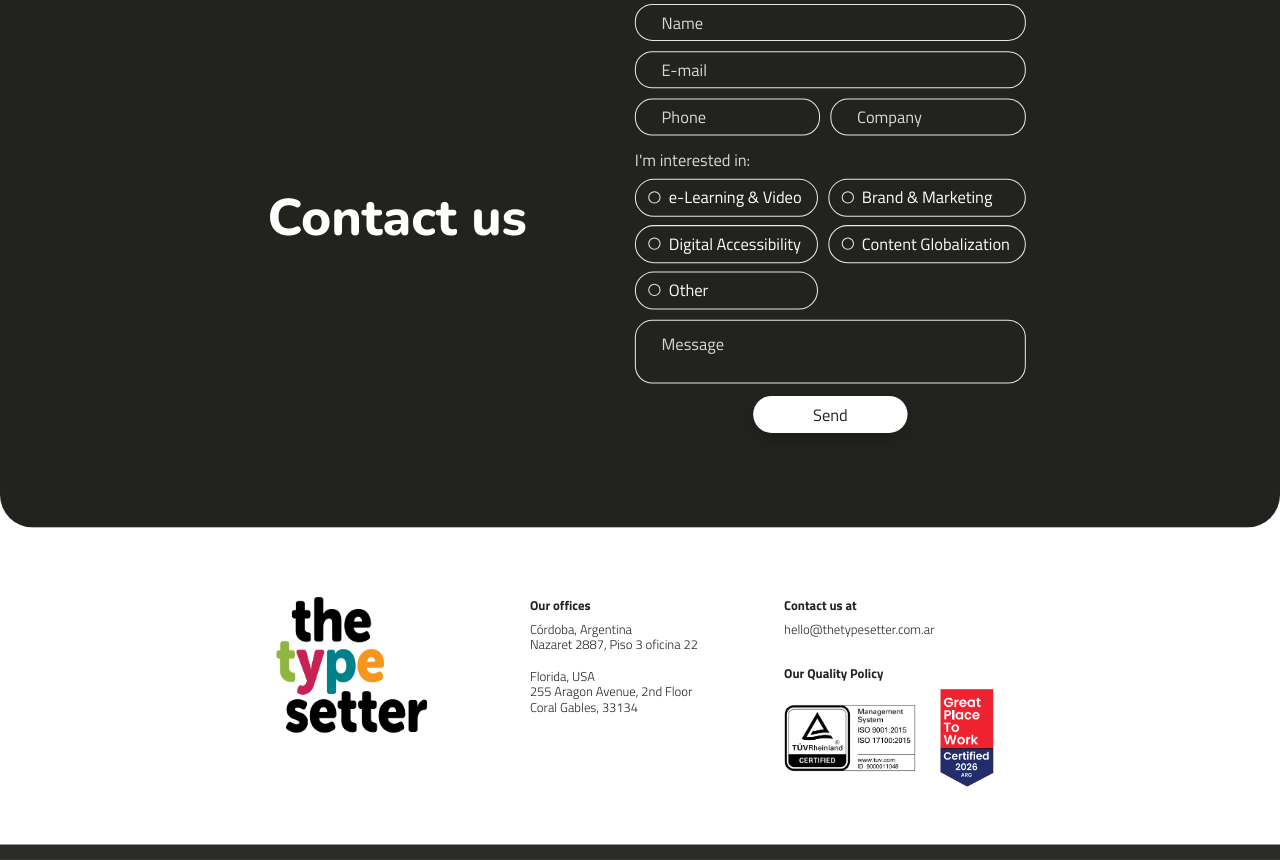
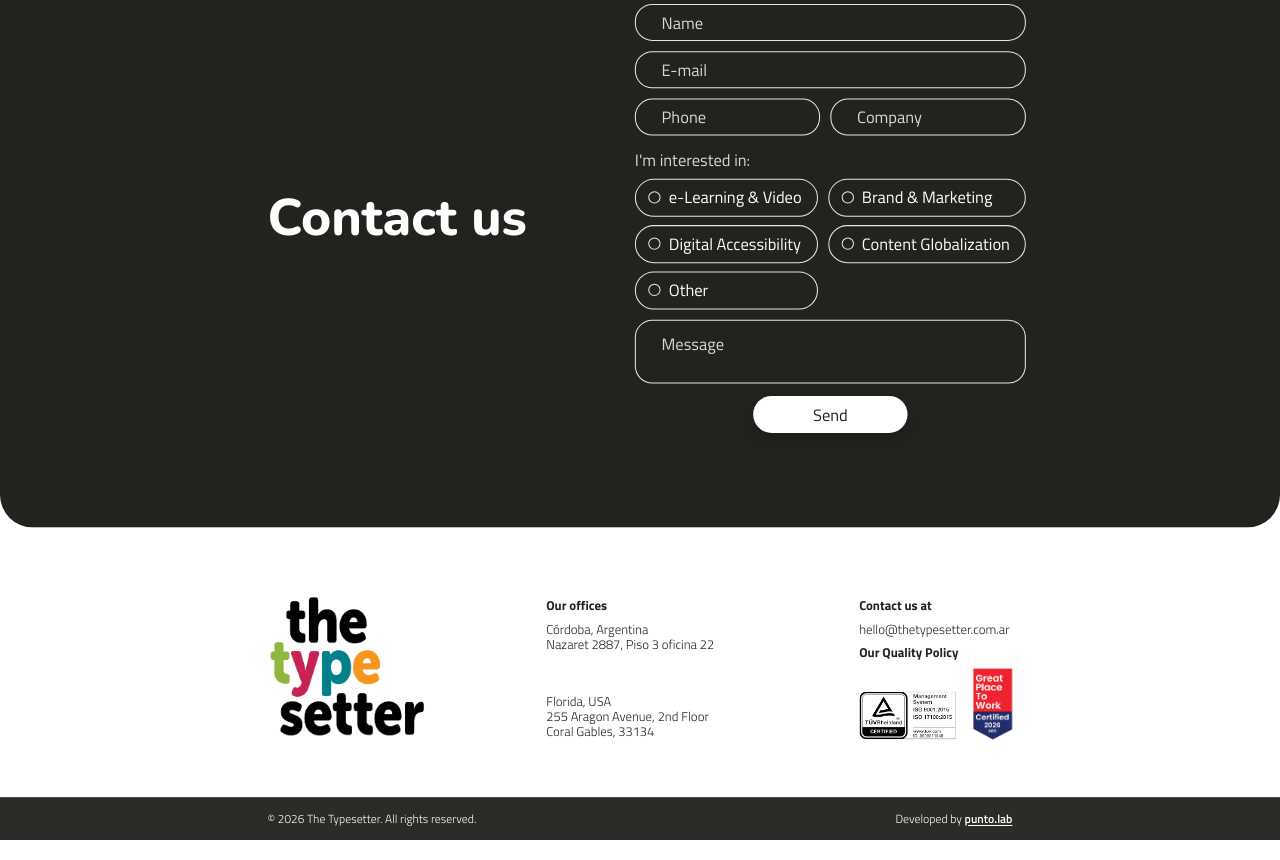
Before and after one commit to PedroGonzalez1212/typesetter_final, a plain HTML site: page index.html in a window 1280 px wide. Shown: the part 4223-5083 px from the top of the page. Drawn offline with Linux system fonts and the light colour scheme.

Commit message:
Footer: align logo/columns to shared height, spread across width, add copyright + developer credit
Co-Authored-By: Claude Sonnet 5.5 <noreply@anthropic.com>

```diff
--- a/css/responsive.css
+++ b/css/responsive.css
@@ -181,6 +181,8 @@
     padding: 56px 40px 48px;
     font-size: 13.5px;
   }
+  .footer-grid > picture { min-width: 150px; }
+  .footer-bar { padding-left: 40px; padding-right: 40px; }
 }
 
 /* ---------- Tablet ---------- */
@@ -299,7 +301,9 @@
     padding: 48px 24px 40px;
     font-size: 14px;
   }
-  .footer-logo { width: 150px; margin: 0 0 0 -8px; }
+  .footer-grid > picture { position: static; }
+  .footer-bar { padding: 8px 24px; justify-content: center; text-align: center; }
+  .footer-logo { position: static; top: auto; left: auto; width: 150px; height: auto; margin: 0 0 0 -8px; }
 }
 
 @media (max-width: 420px) {
--- a/css/styles.css
+++ b/css/styles.css
@@ -693,45 +693,66 @@ textarea::placeholder { color: #d9d9d4; }
 }
 .footer-grid {
   display: grid;
-  grid-template-columns: 255px 247px 1fr;
-  padding: 68px 0 56px 260px;
+  grid-template-columns: auto auto auto;
+  justify-content: space-between;
+  align-items: stretch;
+  padding: 68px 260px 56px 260px;
   font-size: 12.5px;
   line-height: 1.2;
   font-weight: 300;
 }
+.footer-grid > picture { display: block; position: relative; min-height: 0; width: 130px; }
+/* el alto del logo define la fila; el resto del contenido se reparte dentro */
 .footer-logo {
-  width: 178px;
-  height: auto;
-  margin: -12px 0 0 -10px;
+  /* el PNG trae margen transparente: se recorta para que lo visible
+     (la tipografía) toque la línea superior e inferior de las columnas */
+  position: absolute;
+  top: -8.7%;
+  left: -16px;
+  height: 117%;
+  width: auto;
+  max-width: none;
   display: block;
 }
+.footer-col { display: flex; flex-direction: column; }
 .footer-head {
   font-size: inherit;
   font-weight: 700;
   margin-bottom: 8px;
 }
-.footer-head--quality { margin-top: 28px; }
-.footer-office { margin-top: 16px; }
+.footer-head--quality { margin-top: auto; padding-top: 8px; }
+.footer-office { margin-top: auto; padding-top: 16px; }
 .footer-mail { font-weight: 300; }
 .footer-certs {
   display: flex;
-  align-items: center;
-  gap: 24px;
+  align-items: flex-end;
+  gap: 17px;
 }
 .footer-cert {
-  width: 128px;
+  width: 94px;
   height: auto;
   display: block;
 }
 .footer-gptw {
-  width: 52px;
+  width: 38px;
   height: auto;
   display: block;
 }
 .footer-bar {
-  height: 15px;
+  display: flex;
+  justify-content: space-between;
+  align-items: center;
+  gap: 8px 24px;
+  flex-wrap: wrap;
+  min-height: 30px;
+  padding: 6px 260px 6px 260px;
   background: var(--ink-2);
+  color: #fff;
+  font-size: 11.5px;
+  line-height: 1.3;
+  font-weight: 300;
 }
+.footer-bar a { color: inherit; font-weight: 600; text-decoration: underline; text-underline-offset: 2px; }
 
 
 /* =========================================================
@@ -777,7 +798,8 @@ textarea::placeholder { color: #d9d9d4; }
     margin-right: calc(var(--bleed, 0) * -1px);
   }
   .contact { padding-left: calc(260px + var(--bleed, 0) * 1px); }
-  .footer-grid { padding-left: calc(260px + var(--bleed, 0) * 1px); }
+  .footer-grid { padding-left: calc(260px + var(--bleed, 0) * 1px); padding-right: calc(260px + var(--bleed, 0) * 1px); }
+  .footer-bar { padding-left: calc(260px + var(--bleed, 0) * 1px); padding-right: calc(260px + var(--bleed, 0) * 1px); }
 
   .tagline {
     position: relative;
--- a/index.html
+++ b/index.html
@@ -366,7 +366,10 @@
           </div>
         </div>
       </div>
-      <div class="footer-bar"></div>
+      <div class="footer-bar">
+        <span>© 2026 The Typesetter. All rights reserved.</span>
+        <span>Developed by <a href="https://pedrogonzalez.com.ar/" target="_blank" rel="noopener">punto.lab</a></span>
+      </div>
     </footer>
 
   </div>
```
Also changed, not shown: 404.html (+4 -1 lines).
